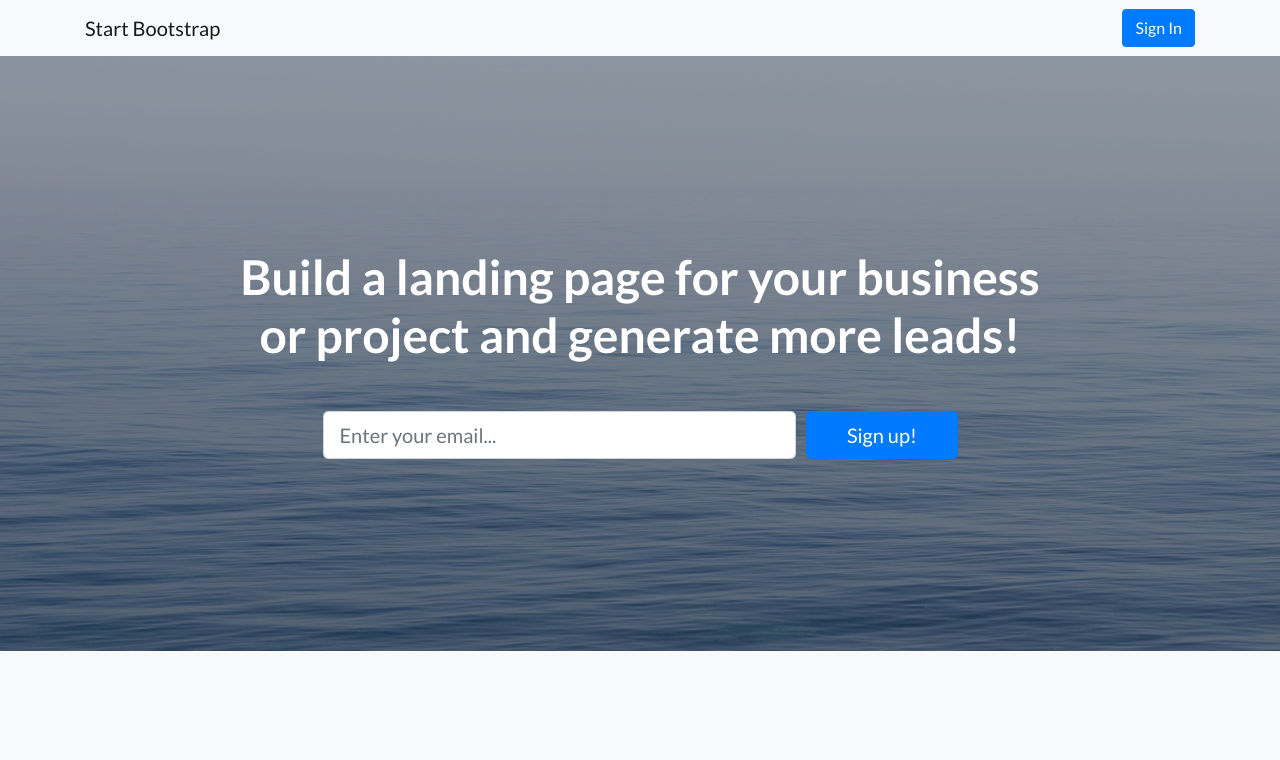
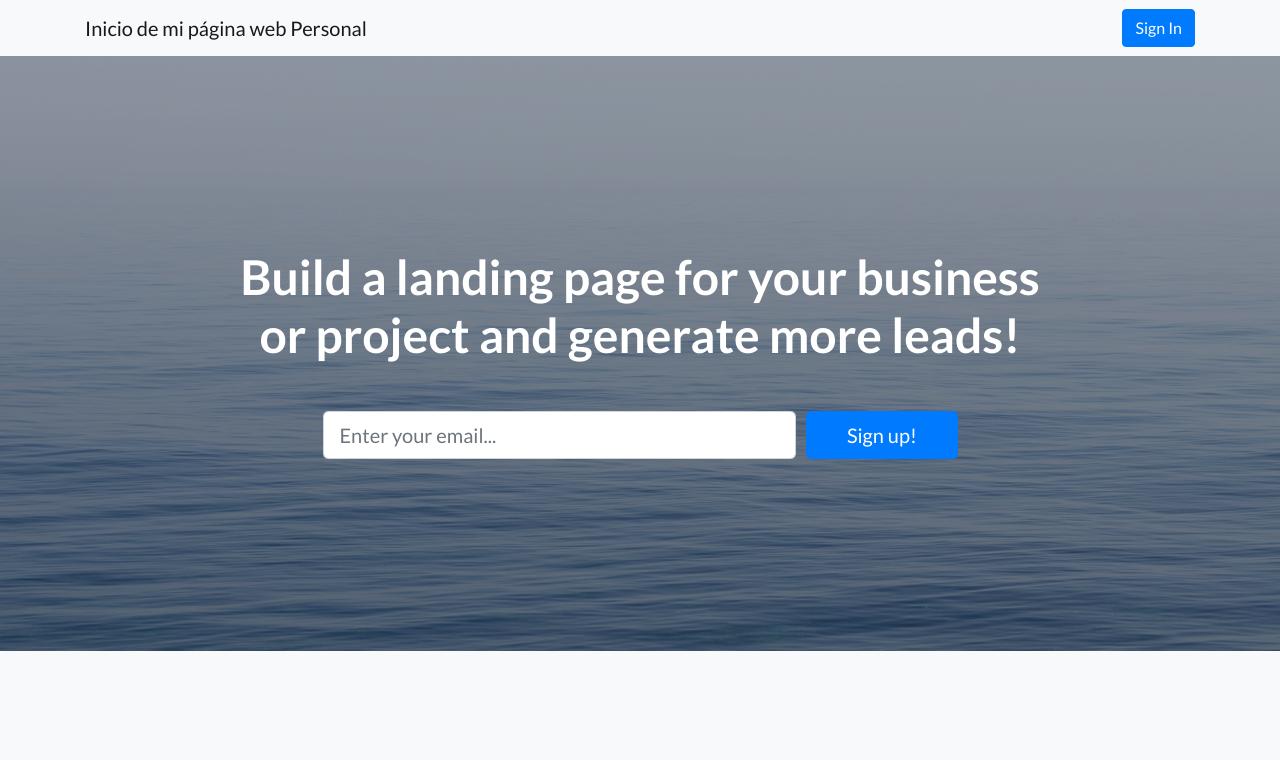
Before and after one commit to vafaby/ejemplo-pagina-web, a website: page index.html in a window 1280 px wide. Shown: the top 760 px of the page. Drawn offline with Linux system fonts and the light colour scheme.

Commit message:
Update index.html

```diff
--- a/index.html
+++ b/index.html
@@ -28,7 +28,7 @@
     <!-- Navigation -->
     <nav class="navbar navbar-light bg-light static-top">
       <div class="container">
-        <a class="navbar-brand" href="#">Start Bootstrap</a>
+        <a class="navbar-brand" href="#">Inicio de mi página web Personal</a>
         <a class="btn btn-primary" href="#">Sign In</a>
       </div>
     </nav>
```
